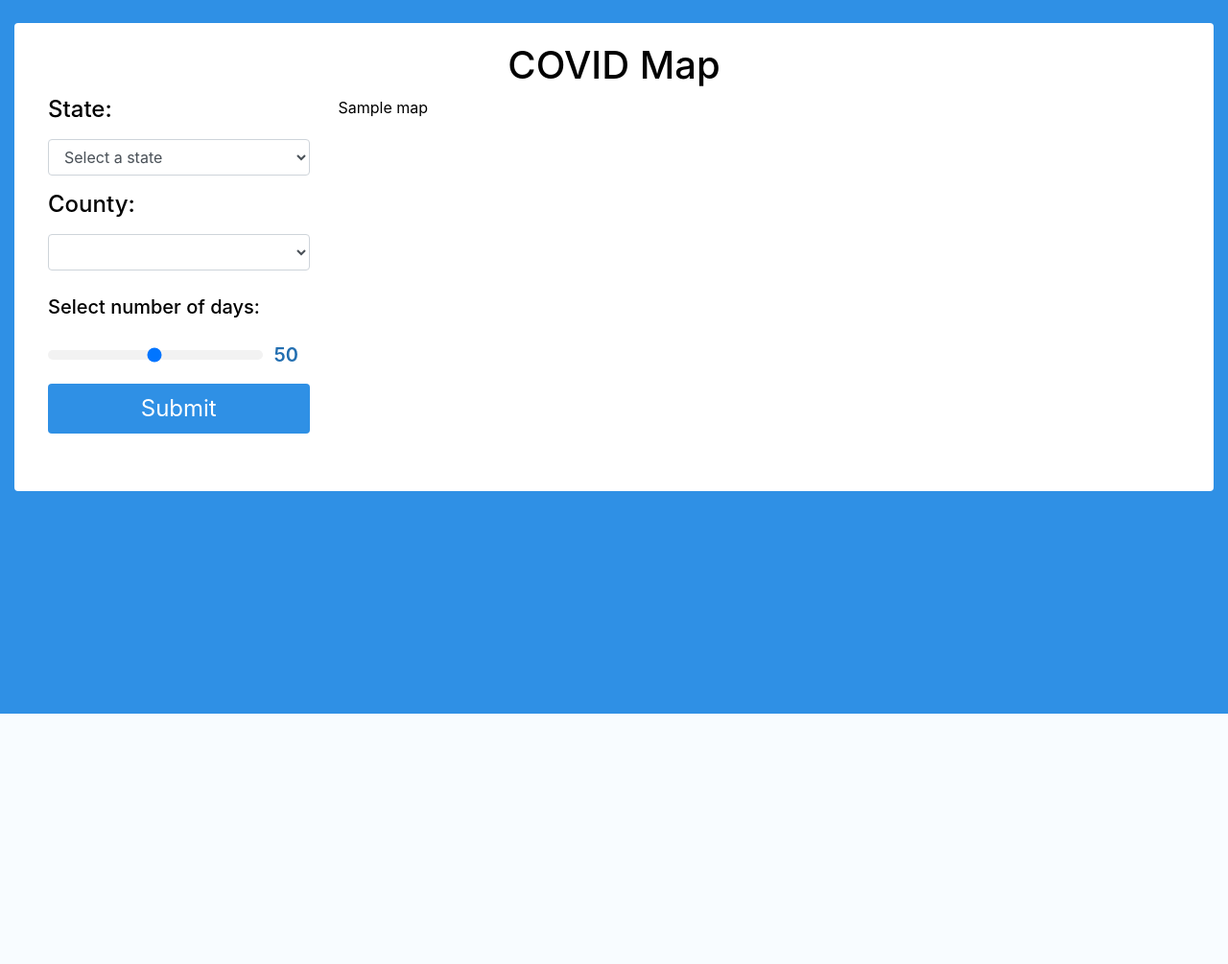
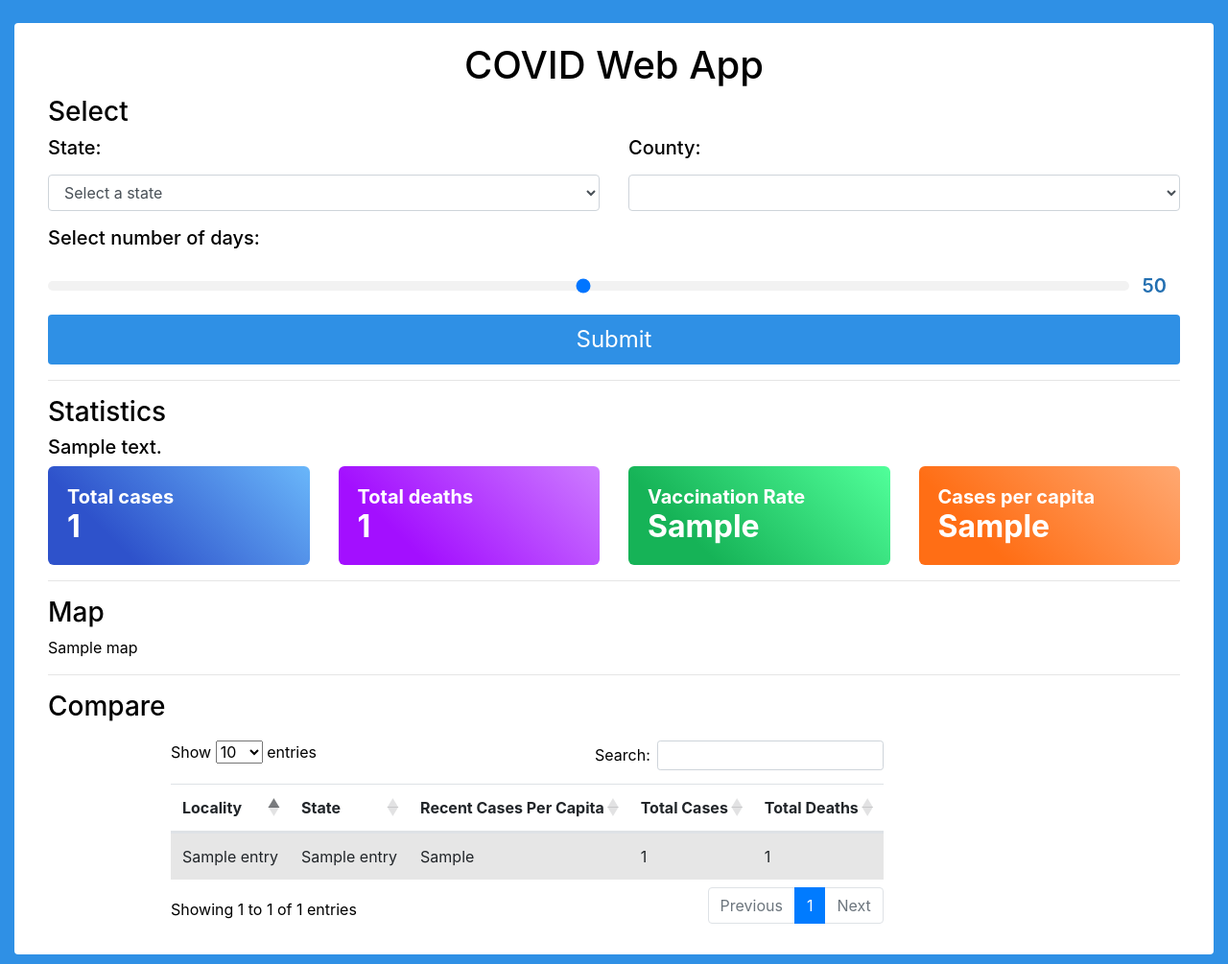
Before and after one commit to QQuispe/COVID-Web-Application, a Flask app: template templates/home.html in a window 1280 px wide. Shown: the part 56-1061 px from the top of the page at 96% size. Before the commit the page ends 800 px from the top, so only its background shows below. Run offline with Flask 2, Linux system fonts and the light colour scheme; the template is opened without the code that fills it: most values are stand-ins (such as "Sample title", 1, 10 or a date in 2020); lists and menus that the app fills with data are empty; some libraries are stand-ins or nearby versions.

Commit message:
added result cards and datatable to home page

```diff
--- a/templates/home.html
+++ b/templates/home.html
@@ -1,15 +1,18 @@
 {% extends "base.html" %}
 {% block content %}
-<div class="card card-body" style="max-width: 100rem;">
+<div class="card card-body" style="max-width: 80rem;">
     <div>
-        <h1 style="text-align: center">COVID Map</h1>
+        <h1 style="text-align: center">COVID Web App</h1>
     </div>
     <div class="container">
+        <h3>Select</h3>
+        <form method="post">
             <div class="row">
-            <div class="col-md-3">
-                <form method="post">
+                <div class="col-md">
                     <div class="form-group">
-                        <label for="state_name"><h4>State:</h4></label>
+                        <label for="state_name">
+                            <h5>State:</h5>
+                        </label>
                         <select class="form-control" id="state_name" name="state_name" required>
                             <option hidden>Select a state</option>
                             {% for state in states %}
@@ -17,12 +20,18 @@
                             {% endfor %}
                         </select>
                     </div>
+                </div>
+
+                <div class="col-md">
                     <div class="form-group">
-                        <label for="county_name"><h4>County:</h4></label>
+                        <label for="county_name">
+                            <h5>County:</h5>
+                        </label>
                         <select class="form-control" id="county_name" name="county_name" required></select>
                     </div>
+                </div>
+            </div>
 
-                    <div style="padding-top: 10px;">
             <h5>Select number of days:</h5>
             <div class="box">
                 <div class="slider">
@@ -32,25 +41,109 @@
                     </div>
                 </div>
             </div>
-                    </div>
 
             <button class="btn btn-lg btn-block b hover" type="submit" value="submit">Submit</button>
         </form>
-                &nbsp;
+        <hr/>
         <div>
-                    <!--<h4>Statistics:</h4>
-                    <p>Average number of cases in the past {{ days }} day(s) for {{state_query[1]}}, {{state_query[0]}}: {{ cases }}</p>
-                    -->
-                    <p>{{ message }}</p>
+            <h3>Statistics</h3>
+            <h5>{{ results_message }}</h5>
+            <!-- Statistics cards-->
+            <div class="row">
+                <div class="col-xl-3 col-lg-6">
+                    <div class="card mb-4 mb-xl-0">
+                        <div class="card-body stats1 card-hover">
+                            <div class="row">
+                                <div class="col">
+                                    <h5 class="card-head mb-0">Total cases</h5>
+                                    <span class="h2 font-weight-bold mb-0">{{ total_cases }}</span>
+                                </div>
+                                <div class="col-auto">
+                                    <i class="fas fa-globe-americas icon-size"></i>
                                 </div>
                             </div>
-            <div class="col-md">
+                        </div>
+                    </div>
+                </div>
+                <div class="col-xl-3 col-lg-6">
+                    <div class="card mb-4 mb-xl-0">
+                        <div class="card-body stats2 card-hover">
+                            <div class="row">
+                                <div class="col">
+                                    <h5 class="card-head mb-0">Total deaths</h5>
+                                    <span class="h2 font-weight-bold mb-0">{{ total_deaths }}</span>
+                                </div>
+                                <div class="col-auto">
+                                    <i class="fas fa-hospital-symbol icon-size"></i>
+                                </div>
+                            </div>
+                        </div>
+                    </div>
+                </div>
+                <div class="col-xl-3 col-lg-6">
+                    <div class="card mb-4 mb-xl-0">
+                        <div class="card-body stats3 card-hover">
+                            <div class="row">
+                                <div class="col">
+                                    <h5 class="card-head mb-0">Vaccination Rate</h5>
+                                    <span class="h2 font-weight-bold mb-0">{{ vaccination_stat }}</span>
+                                </div>
+                                <div class="col-auto">
+                                    <i class="fas fa-syringe icon-size"></i>
+                                </div>
+                            </div>
+                        </div>
+                    </div>
+                </div>
+                <div class="col-xl-3 col-lg-6">
+                    <div class="card mb-4 mb-xl-0">
+                        <div class="card-body stats4 card-hover">
+                            <div class="row">
+                                <div class="col">
+                                    <h5 class="card-head mb-0">Cases per capita</h5>
+                                    <span class="h2 font-weight-bold mb-0">{{ cases_per_stat }}</span>
+                                </div>
+                                <div class="col-auto">
+                                    <i class="fas fa-user icon-size"></i>
+                                </div>
+                            </div>
+                        </div>
+                    </div>
+                </div>
+            </div>
+        </div>
+        <hr/>
+        <h3>Map</h3>
         <div class="top-buffer">
             <!--The div element for the map -->
             <div id="map"></div>
             {{ map | safe }}
         </div>
-            </div>
+        <hr/>
+        <h3>Compare</h3>
+        <div class="row center">
+            <table id="counties_table" class="table table-striped" width="100%">
+                <thead>
+                    <tr>
+                        <th>Locality</th>
+                        <th>State</th>
+                        <th>Recent Cases Per Capita</th>
+                        <th>Total Cases</th>
+                        <th>Total Deaths</th>
+                    </tr>
+                </thead>
+                <tbody>
+                    {% for entry in cases_table %}
+                        <tr>
+                            <td>{{ entry.county_name }}</td>
+                            <td>{{ entry.state_name }}</td>
+                            <td>{{ entry.cases_per_cap }}</td>
+                            <td>{{ entry.total_cases }}</td>
+                            <td>{{ entry.total_deaths }}</td>
+                        </tr>
+                    {% endfor %}
+                </tbody>
+            </table>
         </div>
     </div>
 </div>
@@ -68,4 +161,30 @@
         slider.style.background = color;
     })
 </script>
+<script>
+    $(document).ready(function () {
+        $('#counties_table').DataTable({
+            columns: [
+                {data:'county'},
+                {data:'state'},
+                {data:'cases',
+                render: function(data, type) {
+                    return $.fn.dataTable.render.number( ',', '.', 1). display(data);
+                },
+                },
+                {data:'Total Cases',
+                render: function(data, type) {
+                    return $.fn.dataTable.render.number( ',', '.', 0). display(data);
+                },
+                },
+                {data:'Total Deaths',
+                render: function(data, type) {
+                    return $.fn.dataTable.render.number( ',', '.', 0). display(data);
+                },
+                }
+                ],
+            stateSave: true,
+            });
+    });
+</script>
 {% endblock content %}
```
Lines whose indentation alone changed are shown as unchanged.
